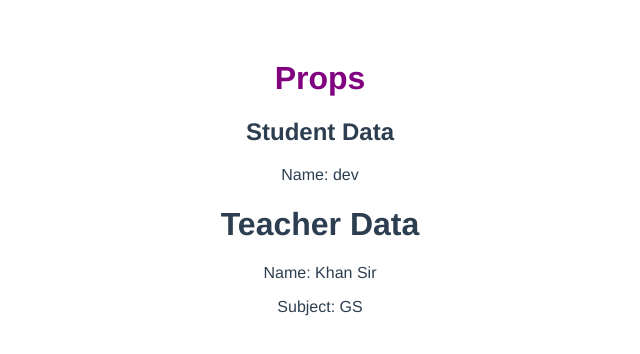
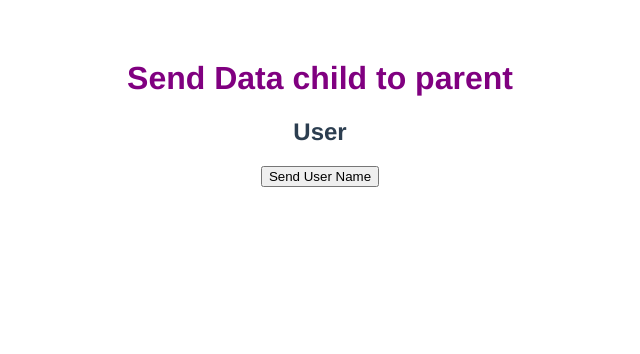
Before and after one commit to arvindk07/vue-step-by-step, a Vue app: page / in a window 1280 px wide. Shown: the top 354 px of the page, without its empty margins (320-960 px from the left). Built offline with nearby package versions, Linux system fonts and the light colour scheme.

Commit message:
Send Data child to parent

```diff
--- a/src/components/HomeComponents.vue
+++ b/src/components/HomeComponents.vue
@@ -1,17 +1,25 @@
 <template>
-  <h1>Props</h1>
-  <StudentVue name="dev" />
-  <TeacherVue name="Khan Sir" subject="GS" />
+  <h1>Send Data child to parent</h1>
+  {{ childUser }}
+  <UserVue :getUser="getUserName" />
 </template>
 
 <script>
-import StudentVue from "./Student.vue";
-import TeacherVue from "./Teacher.vue";
+import UserVue from "./User.vue";
 export default {
   name: "HomeComponents",
+  data() {
+    return {
+      childUser: "",
+    };
+  },
   components: {
-    StudentVue,
-    TeacherVue,
+    UserVue,
+  },
+  methods: {
+    getUserName(name) {
+      this.childUser = name;
+    },
   },
 };
 </script>
@@ -20,14 +28,4 @@ export default {
 h1 {
   color: purple;
 }
-.green {
-  background-color: green;
-  padding: 10px;
-}
-.otherclass {
-  font-size: 50px;
-}
-.err {
-  color: purple;
-}
 </style>
--- a/src/components/Student.vue
+++ /dev/null
@@ -1,12 +0,0 @@
-<template>
-  <h2>Student Data</h2>
-  <p>Name: {{ name }}</p>
-</template>
-<script>
-export default {
-  name: "StudentVue",
-  props: {
-    name: String,
-  },
-};
-</script>
--- a/src/components/Teacher.vue
+++ /dev/null
@@ -1,15 +0,0 @@
-<template>
-  <h1>Teacher Data</h1>
-  <p>Name: {{ name }}</p>
-  <p>Subject: {{ subject }}</p>
-</template>
-
-<script>
-export default {
-  name: "TeacherVue",
-  props: {
-    name: String,
-    subject: String,
-  },
-};
-</script>
--- /dev/null
+++ b/src/components/User.vue
@@ -0,0 +1,17 @@
+<template>
+  <h2>User</h2>
+  <button v-on:click="getUser(userName)">Send User Name</button>
+</template>
+<script>
+export default {
+  name: "UseVue",
+  data() {
+    return {
+      userName: "child to parent",
+    };
+  },
+  props: {
+    getUser: Function,
+  },
+};
+</script>
```
